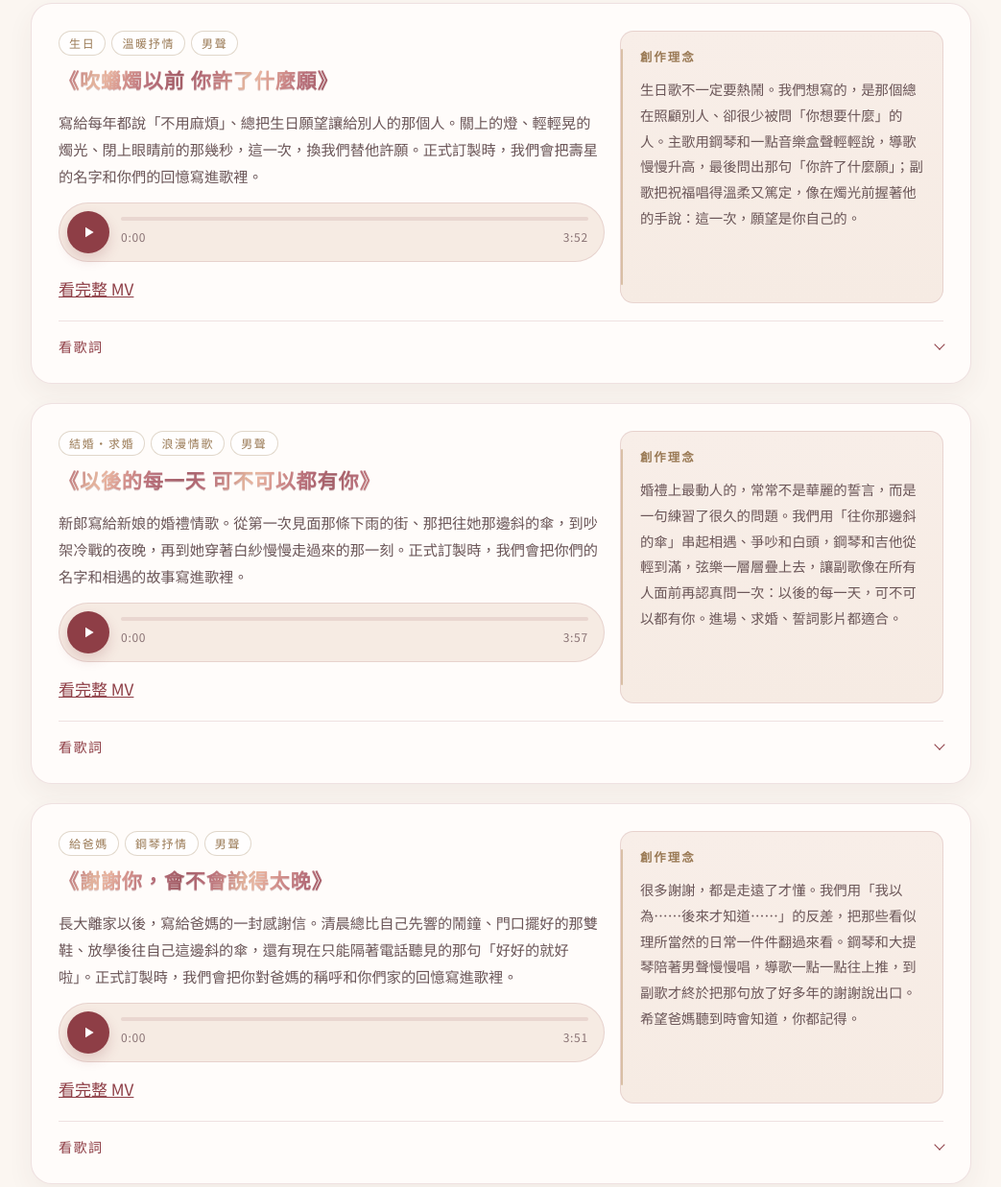
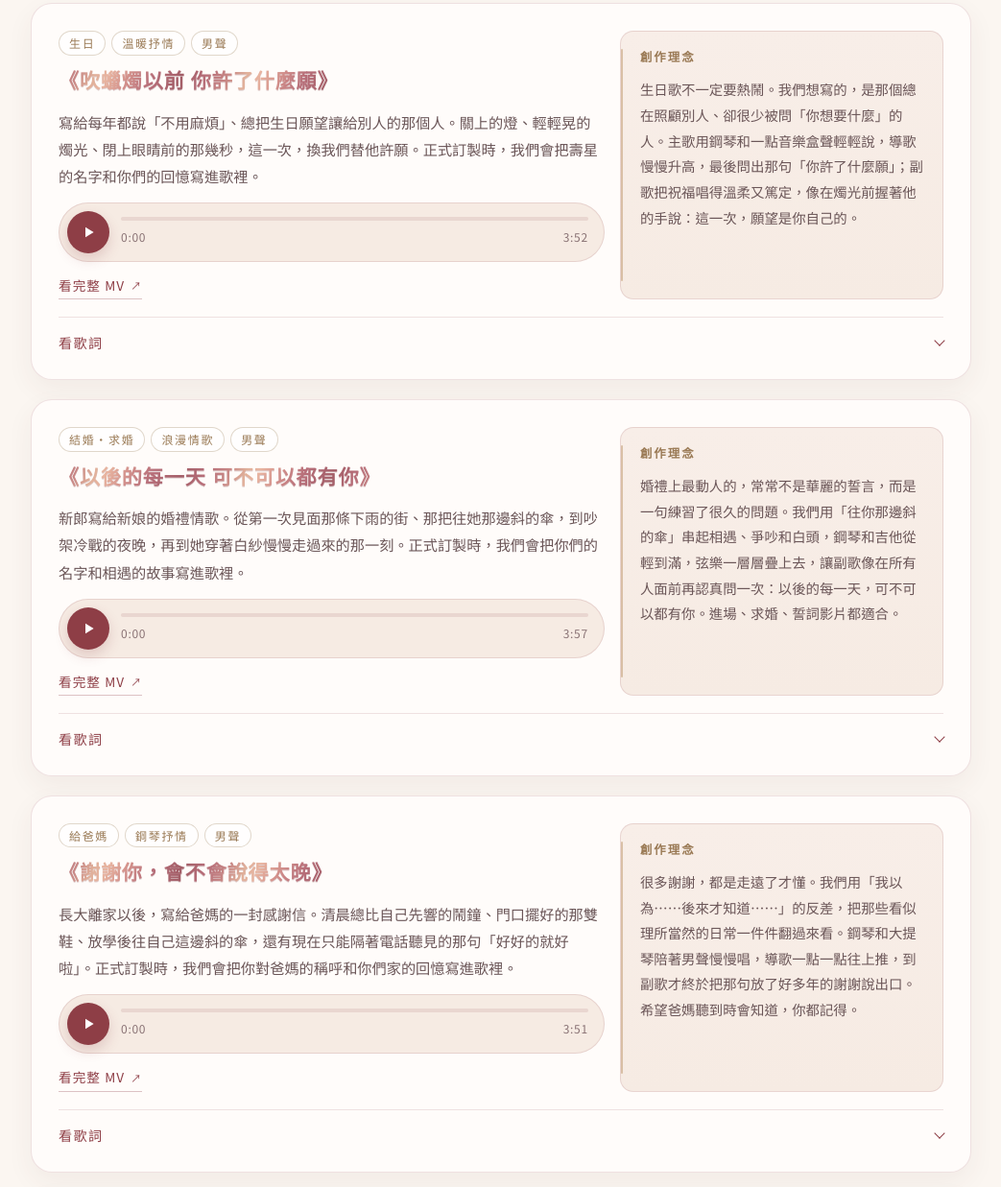
Before and after one commit to want5513-boop/weinipu, a plain HTML site: page index.html in a window 1280 px wide. Shown: the part 1982-3219 px from the top of the page at 96% size, without its empty margins (118-1161 px from the left). Drawn offline with nearby package versions, Linux system fonts and the light colour scheme; a web font is replaced by a local one.

```diff
--- a/assets/style.css
+++ b/assets/style.css
@@ -1568,3 +1568,19 @@ section { padding: var(--section-y) 0; }
   .plans-grid-3 .plan-sample-premium .plan-sample-thumbs { flex-direction: column; align-items: center; }
   .plans-grid-3 .plan-sample-premium .lyric-thumb { width: 55%; max-width: 180px; }
 }
+
+/* 範例歌：看完整 MV 連結（2026-11-27） */
+.sample-mv {
+  align-self: flex-start;
+  display: inline-flex;
+  align-items: center;
+  gap: 6px;
+  font-size: 0.85rem;
+  letter-spacing: 0.08em;
+  color: var(--rose-deep);
+  text-decoration: none;
+  border-bottom: 1px solid rgba(142, 62, 70, 0.3);
+  padding-bottom: 1px;
+}
+.sample-mv::after { content: "↗"; font-size: 0.8em; }
+.sample-mv:hover, .sample-mv:focus-visible { border-bottom-color: var(--rose-deep); }
```
